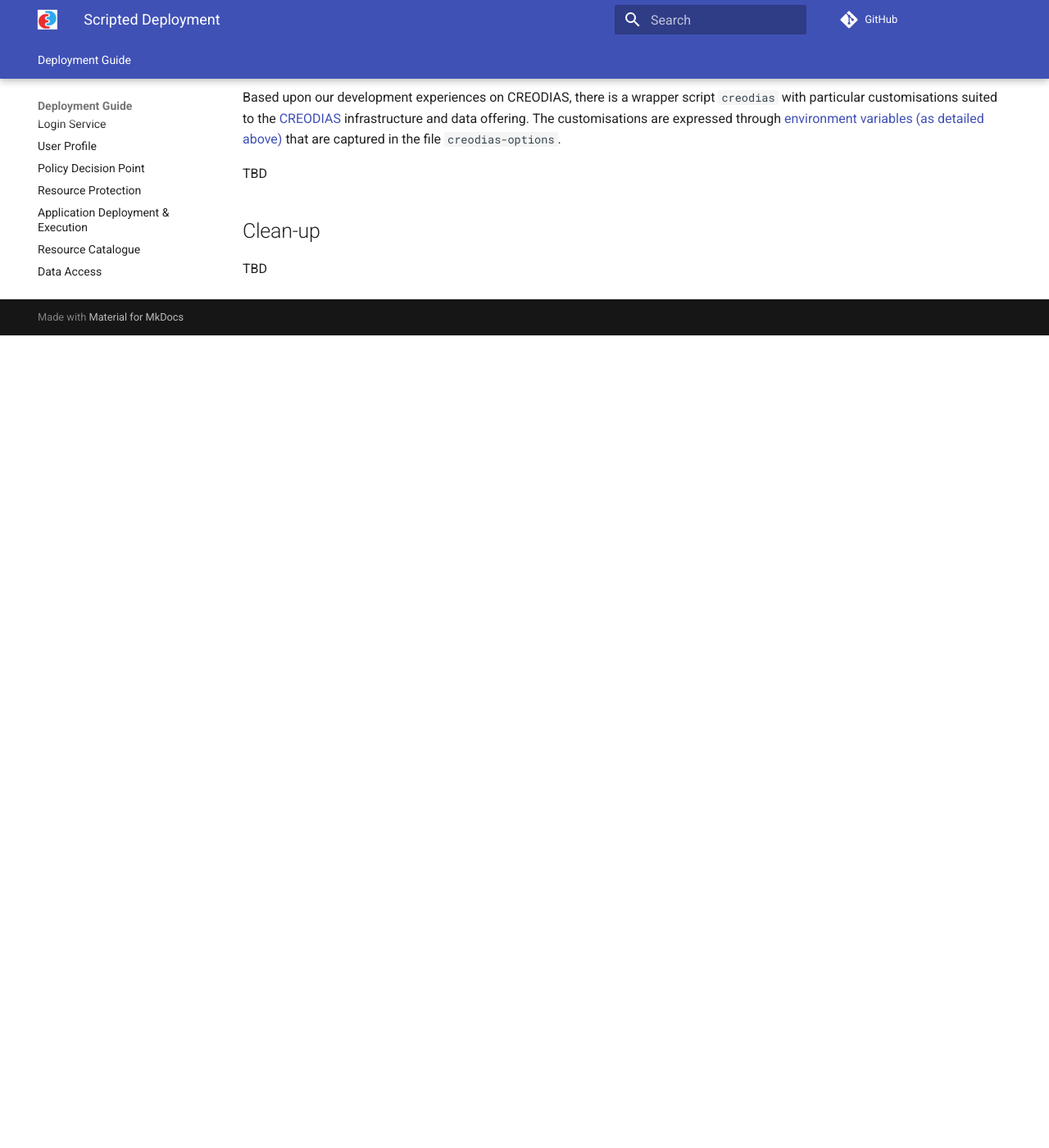
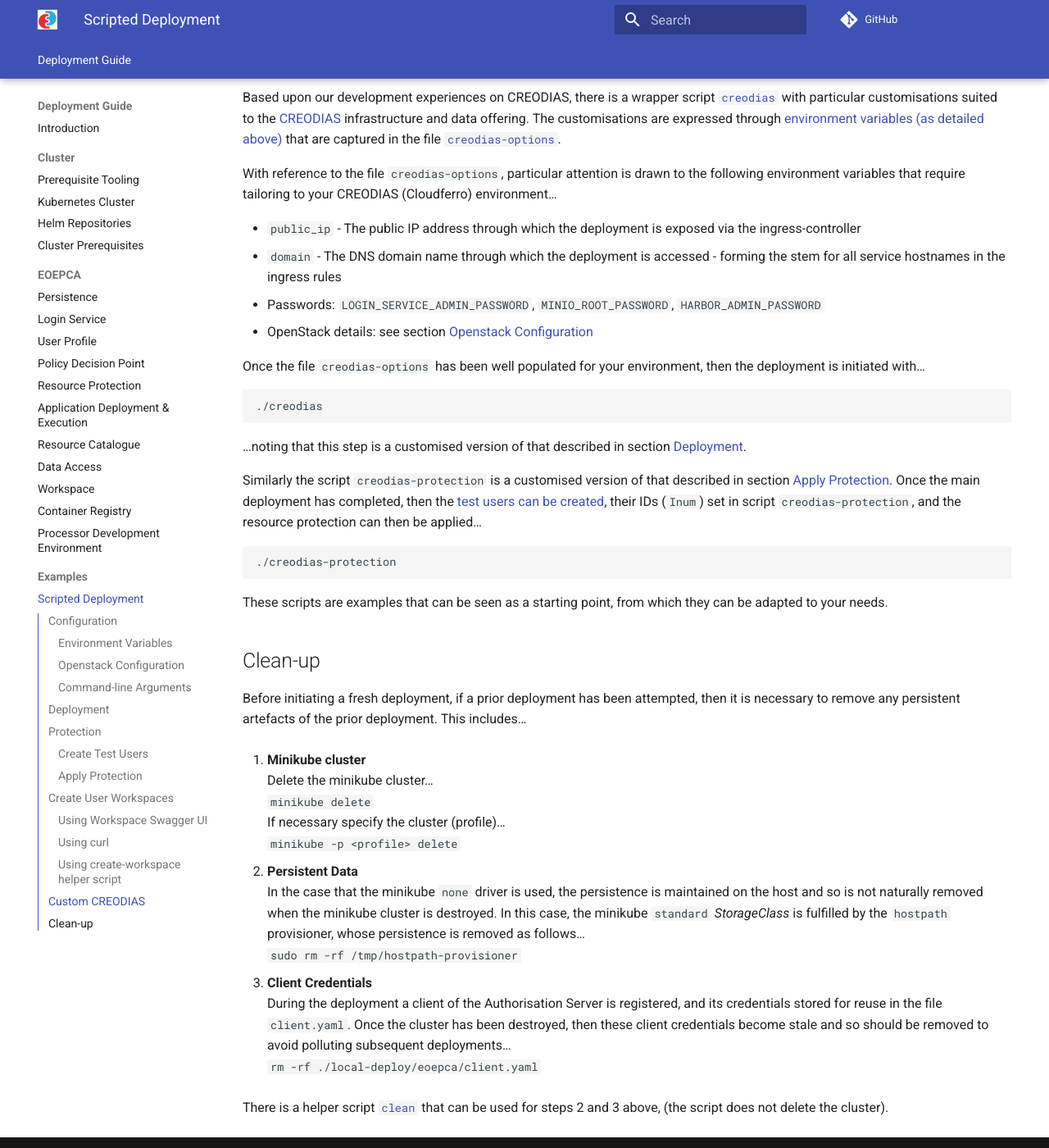
Before and after one commit to EOEPCA/deployment-guide, an MkDocs documentation site: the page built from docs/examples/scripted-example-deployment.md, in a window 1280 px wide and 1400 px high, scrolled down 6587 px. Shown: the whole window at 82% size. Built offline with MkDocs 1.6.1 and Material for MkDocs 9.7.7, drawn with Linux system fonts in a browser that asks for light colours; comment, search, counter and statistics services are not loaded; before the commit the page ends 6996 px from its top, so only the background shows below that.

Commit message:
Add description of CREODIAS deployment and clean-up.

````diff
--- a/docs/examples/scripted-example-deployment.md
+++ b/docs/examples/scripted-example-deployment.md
@@ -209,10 +209,53 @@
 
 ## Custom CREODIAS
 
-Based upon our development experiences on CREODIAS, there is a wrapper script `creodias` with particular customisations suited to the [CREODIAS](https://creodias.eu/) infrastructure and data offering. The customisations are expressed through [environment variables (as detailed above)](#environment-variables) that are captured in the file `creodias-options`.
+Based upon our development experiences on CREODIAS, there is a wrapper script [`creodias`](https://github.com/EOEPCA/deployment-guide/blob/main/creodias) with particular customisations suited to the [CREODIAS](https://creodias.eu/) infrastructure and data offering. The customisations are expressed through [environment variables (as detailed above)](#environment-variables) that are captured in the file [`creodias-options`](https://github.com/EOEPCA/deployment-guide/blob/main/creodias-options).
 
-TBD
+With reference to the file `creodias-options`, particular attention is drawn to the following environment variables that require tailoring to your CREODIAS (Cloudferro) environment...
+
+* `public_ip` - The public IP address through which the deployment is exposed via the ingress-controller
+* `domain` - The DNS domain name through which the deployment is accessed - forming the stem for all service hostnames in the ingress rules
+* Passwords: `LOGIN_SERVICE_ADMIN_PASSWORD`, `MINIO_ROOT_PASSWORD`, `HARBOR_ADMIN_PASSWORD`
+* OpenStack details: see section [Openstack Configuration](#openstack-configuration)
+
+Once the file `creodias-options` has been well populated for your environment, then the deployment is initiated with...
+```
+./creodias
+```
+...noting that this step is a customised version of that described in section [Deployment](#deployment).
+
+Similarly the script `creodias-protection` is a customised version of that described in section [Apply Protection](#apply-protection). Once the main deployment has completed, then the [test users can be created](#create-test-users), their IDs (`Inum`) set in script `creodias-protection`, and the resource protection can then be applied...
+
+```
+./creodias-protection
+```
+
+These scripts are examples that can be seen as a starting point, from which they can be adapted to your needs.
 
 ## Clean-up
 
-TBD
+Before initiating a fresh deployment, if a prior deployment has been attempted, then it is necessary to remove any persistent artefacts of the prior deployment. This includes...
+
+1. **Minikube cluster**<br>
+  Delete the minikube cluster...<br>
+  ```
+  minikube delete
+  ```<br>
+  If necessary specify the cluster (profile)...<br>
+  ```
+  minikube -p <profile> delete
+  ```<br>
+
+1. **Persistent Data**<br>
+  In the case that the minikube `none` driver is used, the persistence is maintained on the host and so is not naturally removed when the minikube cluster is destroyed. In this case, the minikube `standard` _StorageClass_ is fulfilled by the `hostpath` provisioner, whose persistence is removed as follows...<br>
+  ```
+  sudo rm -rf /tmp/hostpath-provisioner
+  ```
+
+1. **Client Credentials**<br>
+  During the deployment a client of the Authorisation Server is registered, and its credentials stored for reuse in the file `client.yaml`. Once the cluster has been destroyed, then these client credentials become stale and so should be removed to avoid polluting subsequent deployments...<br>
+  ```
+  rm -rf ./local-deploy/eoepca/client.yaml
+  ```
+
+There is a helper script [`clean`](https://github.com/EOEPCA/deployment-guide/blob/main/local-deploy/cluster/clean) that can be used for steps 2 and 3 above, (the script does not delete the cluster).
````
